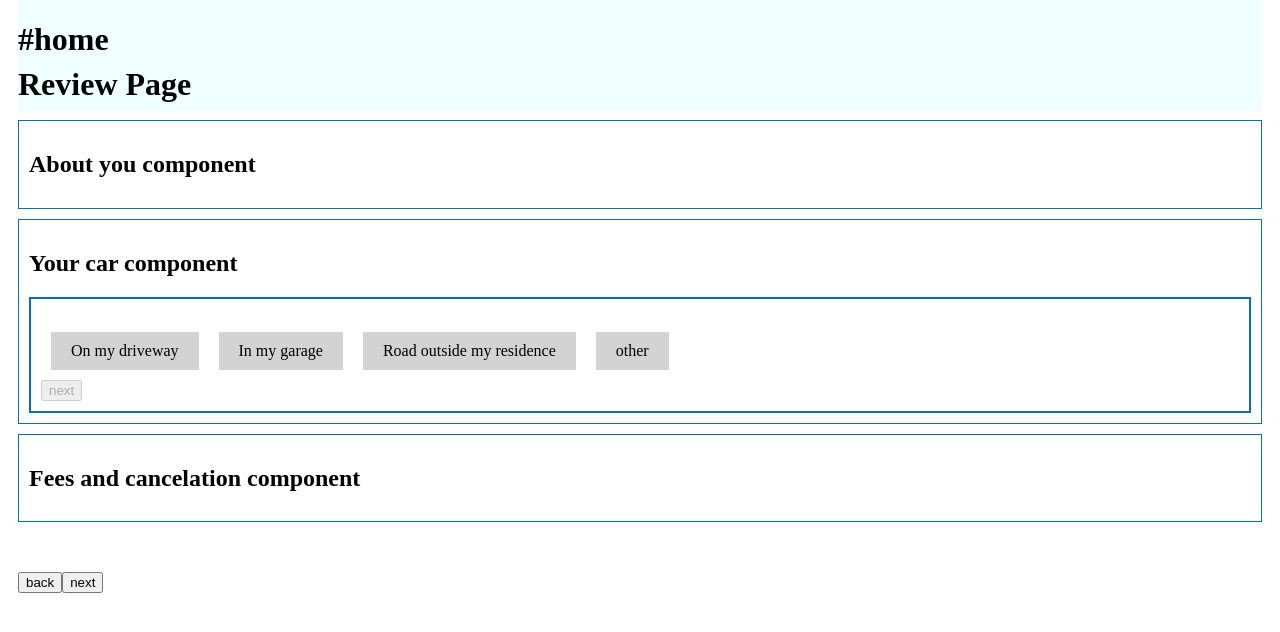
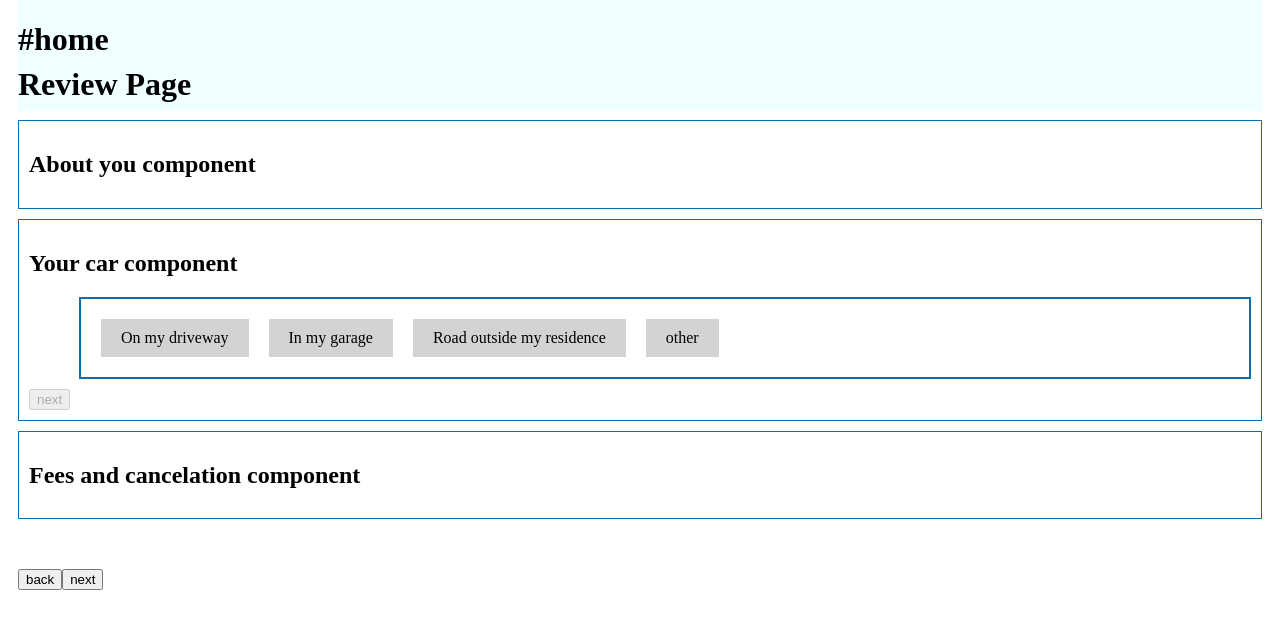
Before and after one commit to vlatkoMiloshevski/angular-starter-dynamic-config, an Angular app: page /review in a window 1280 px wide. Shown: the top 632 px of the page. Built offline with nearby package versions, Linux system fonts and the light colour scheme.

Commit message:
final style adjustments

```diff
--- a/src/app/core/review/your-car/your-car.component.html
+++ b/src/app/core/review/your-car/your-car.component.html
@@ -1,5 +1,9 @@
 <div>
   <h2>Your car component</h2>
-  <div>
-  <app-dynamic-single-select [inputList]="inputList" [strategy]="strategy"></app-dynamic-single-select>
-</div>
+  <div style="margin-left: 50px;">
+    <app-dynamic-single-select [inputList]="inputList" [strategy]="strategy"
+      (formValidityEvent)="formValidityEvent($event)"></app-dynamic-single-select>
+  </div>
+  <div style="margin-top: 10px;">
+    <button [disabled]="!isFormValid">next</button>
+  </div>
--- a/src/app/core/review/your-car/your-car.component.ts
+++ b/src/app/core/review/your-car/your-car.component.ts
@@ -8,6 +8,7 @@ import { SelectedItemModel, selectedItemPropertyType } from 'src/app/shared/dyna
 export class YourCarComponent {
   inputList: Array<SelectedItemModel>;
   strategy: string;
+  isFormValid: any;
 
   constructor() {
     this.strategy = window['esure-env'][`${this.insuranceType}_REVIEW_DYNAMIC_SINGLE_SELECT`];
@@ -29,4 +30,8 @@ export class YourCarComponent {
       case '#multicar': return 'MULTICAR';
     }
   }
+
+  formValidityEvent(isFormValid) {
+    this.isFormValid = isFormValid;
+  }
 }
--- a/src/app/shared/dynamic-single-select/dynamic-single-select.component.html
+++ b/src/app/shared/dynamic-single-select/dynamic-single-select.component.html
@@ -1,6 +1,4 @@
 <div style="border: 2px solid #096fae; padding: 10px;">
-    <pre>{{selectedItem?.name}}</pre>
-
     <div>
         <ng-container *ngFor="let item of primaryListItems">
             <span style="padding: 10px 20px; margin: 10px; cursor: pointer; display: inline-flex; user-select: none;"
@@ -22,7 +20,4 @@
             (outputEvent)="outputEvent($event)">
         </app-dynamic-loader>
     </div>
-    <div>
-        <button [disabled]="form?.invalid" (click)="goNext()">next</button>
-    </div>
 </div>
--- a/src/app/shared/dynamic-single-select/dynamic-single-select.component.ts
+++ b/src/app/shared/dynamic-single-select/dynamic-single-select.component.ts
@@ -1,4 +1,4 @@
-import { Component, Input, OnInit } from '@angular/core';
+import { Component, EventEmitter, Input, OnInit, Output } from '@angular/core';
 import { AbstractControl, FormBuilder, FormGroup } from '@angular/forms';
 import { DynamicComponent } from 'src/app/dynamic-module-loader/dynamic.component';
 import { DynamicSingleSelectService } from './dynamic-single-select.service';
@@ -22,6 +22,8 @@ export interface SelectedItemModel {
 export class DynamicSingleSelectComponent implements OnInit {
     @Input() inputList: SelectedItemModel[];
     @Input() strategy: string;
+    @Output() formValidityEvent: EventEmitter<boolean> = new EventEmitter();
+
     form: FormGroup;
     strategyComponent: DynamicComponent;
 
@@ -41,6 +43,7 @@ export class DynamicSingleSelectComponent implements OnInit {
         this.form.get('selectedItem').setValue(this.inputList.find(x => x === item));
         this.inputList.forEach(x => x.isSelected = false);
         this.inputList.find(x => x === item).isSelected = true;
+        this.formValidityEvent.emit(true);
     }
 
     selectOther() {
@@ -50,6 +53,7 @@ export class DynamicSingleSelectComponent implements OnInit {
         this.form.get('selectedItem').setValue(this.inputList.find(x => x.type === selectedItemPropertyType.LOAD_ADVANCED_SEARCH));
         this.inputList.forEach(x => x.isSelected = false);
         this.inputList.find(x => x.type === selectedItemPropertyType.LOAD_ADVANCED_SEARCH).isSelected = true;
+        this.formValidityEvent.emit(false);
     }
 
     get primaryListItems(): Array<any> {
@@ -80,10 +84,7 @@ export class DynamicSingleSelectComponent implements OnInit {
         this.form.get('selectedItem').setValue(advancedItem);
         this.inputList.forEach(x => x.isSelected = false);
         this.inputList.find(x => x === advancedItem).isSelected = true;
-    }
-
-    goNext() {
-        window.scrollTo({ top: 1000, behavior: 'smooth' });
+        this.formValidityEvent.emit(true);
     }
 
 }
--- a/src/app/shared/dynamic-single-select/strategy/strategy1.component.html
+++ b/src/app/shared/dynamic-single-select/strategy/strategy1.component.html
@@ -1,6 +1,5 @@
-<p>Strategy 3</p>
 <ng-container>
-    <select (change)="selectAdvanced($event.target.value)">
+    <select style="margin-left: 10px; padding: 10px;" (change)="selectAdvanced($event.target.value)">
         <option disabled [selected]='isDefault'>Select option</option>
         <option *ngFor="let item of data">{{item.name}}</option>
     </select>
--- a/src/app/shared/dynamic-single-select/strategy/strategy2.component.html
+++ b/src/app/shared/dynamic-single-select/strategy/strategy2.component.html
@@ -1,4 +1,3 @@
-<p>Strategy 2</p>
 <ng-container *ngFor="let item of data; let i = index">
     <span style="background-color: lightgray; padding: 10px 20px; margin: 10px; cursor: pointer; display: inline-flex;"
         (click)="click(item, $event)">
--- a/src/app/shared/dynamic-single-select/strategy/strategy3.component.html
+++ b/src/app/shared/dynamic-single-select/strategy/strategy3.component.html
@@ -1,4 +1,3 @@
-<p>Strategy 1</p>
 <ng-container *ngFor="let item of data">
     <span style="padding: 10px 20px; margin: 10px; cursor: pointer; display: inline-flex; user-select: none;"
         [ngStyle]="{'background-color': item.isSelected ? 'gray' : 'lightgray'}" (click)="selectAdvanced(item)">
```
